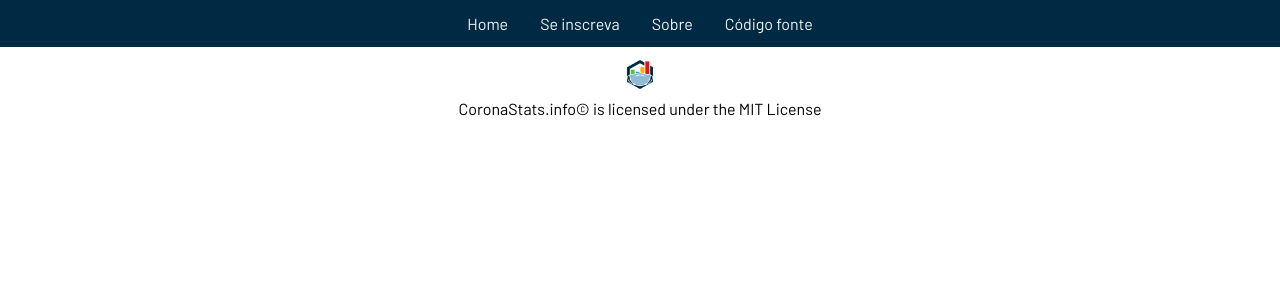
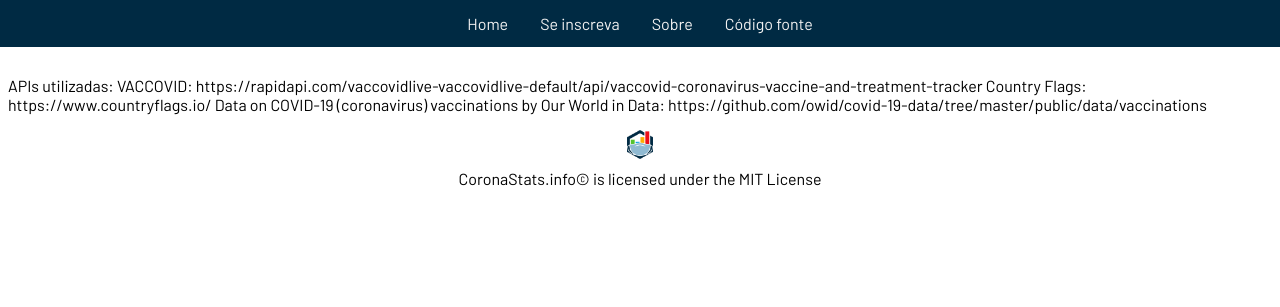
Before and after one commit to MalcerOne/covid19, a Django app: page /about/ in a window 1280 px wide. Shown: the top 307 px of the page. Run offline with Django 3.2, Linux system fonts and the light colour scheme.

Commit message:
salve rafa

```diff
--- a/stats/templates/stats/about.html
+++ b/stats/templates/stats/about.html
@@ -1,4 +1,10 @@
 {% extends "stats/base.html" %}
 
 {% block content %}
+<p>APIs utilizadas:
+
+    VACCOVID: https://rapidapi.com/vaccovidlive-vaccovidlive-default/api/vaccovid-coronavirus-vaccine-and-treatment-tracker
+    Country Flags: https://www.countryflags.io/
+    Data on COVID-19 (coronavirus) vaccinations by Our World in Data: https://github.com/owid/covid-19-data/tree/master/public/data/vaccinations
+</p>
 {% endblock %}
```
